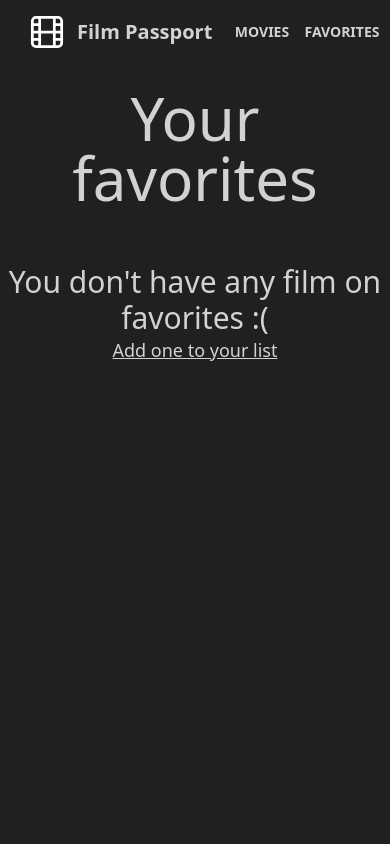
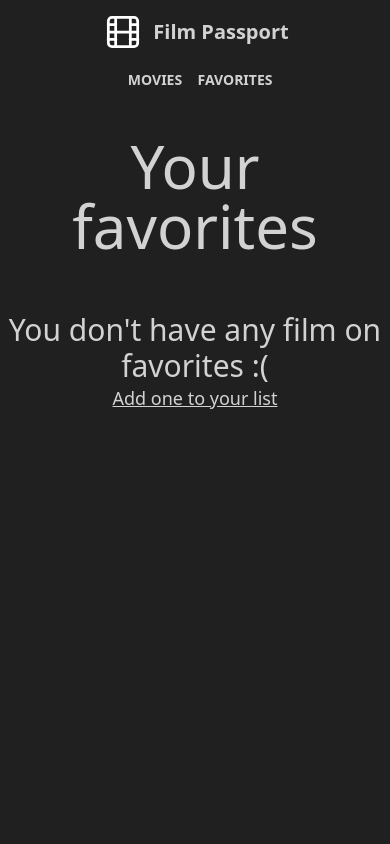
Before and after one commit to Ripdiegozz/FilmPassport, a Next.js app: page /favorites in a window 390 px wide. Shown: the top 844 px of the page. Built offline with nearby package versions, Linux system fonts and the light colour scheme.

Commit message:
Navbar and global css changes The favorites button was changed in global css file and the flex wrap property was added to the navbar component for very small screens.

```diff
--- a/src/components/Navbar.jsx
+++ b/src/components/Navbar.jsx
@@ -2,7 +2,7 @@ import React from 'react'
 
 const Navbar = () => {
   return (
-    <div className='navbar bg-base-100 justify-around'>
+    <div className='navbar bg-base-100 justify-around flex-wrap'>
       <div className='flex'>
         <a href='/' className='btn btn-ghost normal-case text-xl flex gap-2'>
           <svg xmlns='http://www.w3.org/2000/svg' className='icon icon-tabler icon-tabler-movie' width='44' height='44' viewBox='0 0 24 24' strokeWidth='1.5' stroke='#ffffff' fill='none' strokeLinecap='round' strokeLinejoin='round'>
@@ -19,7 +19,7 @@ const Navbar = () => {
           Film Passport
         </a>
       </div>
-      <div className='flex-none'>
+      <div className='flex'>
         <a href='/movies' className='btn btn-square btn-ghost w-[5rem]'>
           Movies
         </a>
--- a/src/styles/globals.css
+++ b/src/styles/globals.css
@@ -9,7 +9,7 @@
   font-weight: bold;
   border: 1px solid #000;
   transition: .3s ease background-color;
-  width: 90%;
+  width: 180px;
   margin: 0 auto;
 }
 
```
